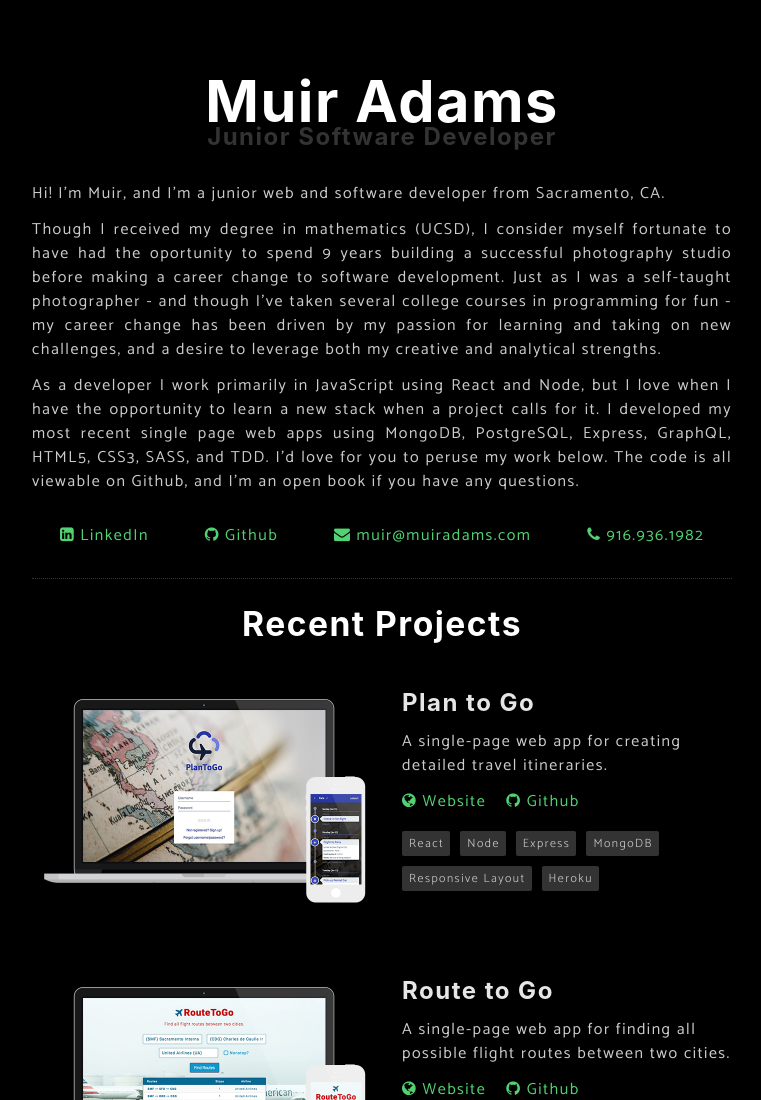
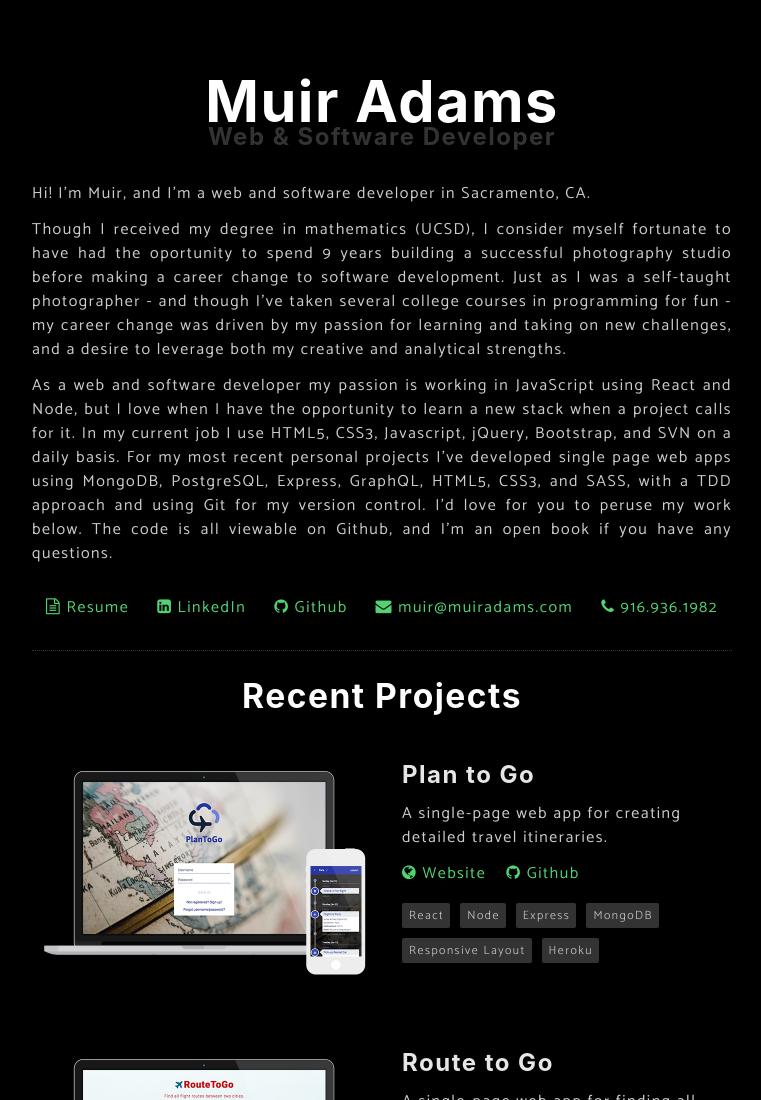
Before and after one commit to muiradams/developer-portfolio, a plain HTML site: page index.html in a window 1280 px wide. Shown: the top 1100 px of the page, without its empty margins (258-1019 px from the left). Drawn offline with Linux system fonts and the light colour scheme.

Commit message:
Remove junior from title and add new skills

```diff
--- a/index.html
+++ b/index.html
@@ -2,7 +2,7 @@
 <html lang="en">
 
   <head>
-    <title>Muir Adams - Junior Software Developer</title>
+    <title>Muir Adams - Web &amp; Software Developer</title>
     <meta charset="UTF-8">
     <meta name="viewport" content="width=device-width, initial-scale=1">
     <!-- Favicon -->
@@ -24,27 +24,30 @@
   <body>
     <header>
       <h1>Muir Adams</h1>
-      <h2>Junior Software Developer</h2>
+      <h2>Web &amp; Software Developer</h2>
     </header>
 
     <section id="bio">
       <p>
-        Hi! I'm Muir, and I'm a junior web and software developer from Sacramento, CA.
+        Hi! I'm Muir, and I'm a web and software developer in Sacramento, CA.
       </p>
       <p>
         Though I received my degree in mathematics (UCSD), I consider myself
         fortunate to have had the oportunity to spend 9 years building a successful
         photography studio before making a career change to software development.
         Just as I was a self-taught photographer - and though I've taken several
-        college courses in programming for fun - my career change has been driven by
+        college courses in programming for fun - my career change was driven by
         my passion for learning and taking on new challenges, and a desire to leverage
         both my creative and analytical strengths.
       </p>
       <p>
-        As a developer I work primarily in JavaScript using React and Node,
+        As a web and software developer my passion is working in JavaScript using React and Node,
         but I love when I have the opportunity to learn a new stack when a
-        project calls for it. I developed my most recent single page web apps using
-        MongoDB, PostgreSQL, Express, GraphQL, HTML5, CSS3, SASS, and TDD.
+        project calls for it. In my current job I use HTML5, CSS3, Javascript,
+        jQuery, Bootstrap, and SVN on a daily basis. For my most recent personal projects
+        I've developed single page web apps using MongoDB, PostgreSQL, Express,
+        GraphQL, HTML5, CSS3, and SASS, with a TDD approach and using Git for my
+        version control.
 
         I'd love for you to peruse my work below. The code is all viewable on Github,
         and I'm an open book if you have any questions.
@@ -53,6 +56,11 @@
 
     <section id="contact-info">
       <ul class="contact-links">
+        <li>
+          <a href="/img/Muir-Adams-Resume.pdf" target="_blank">
+            <i class="fa fa-file-text-o" aria-hidden="true"></i> Resume
+          </a>
+        </li>
         <li>
           <a href="http://www.linkedin.com/in/muir-adams-972725132" target="_blank">
             <i class="fa fa-linkedin-square" aria-hidden="true"></i> LinkedIn
```
Also changed, not shown: 1 other file.
